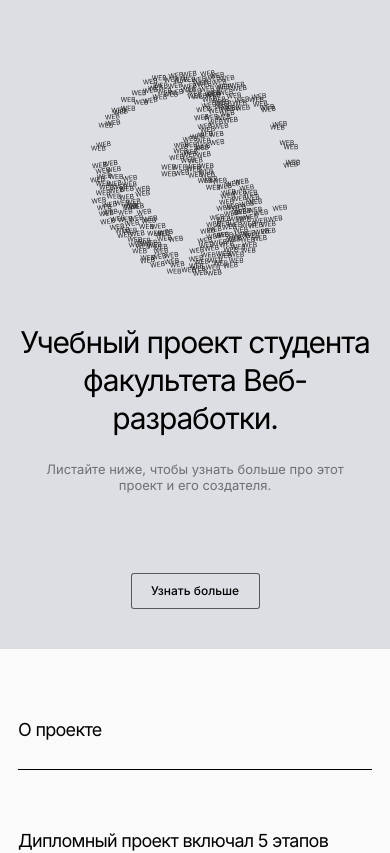
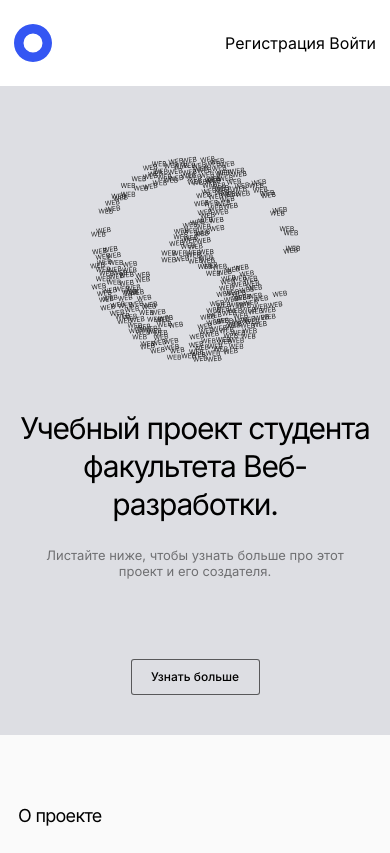
Before and after one commit to Methanoy/movies-explorer-frontend, a React (Create React App) app: page / in a window 390 px wide. Shown: the top 853 px of the page. Built offline with nearby package versions, Linux system fonts and the light colour scheme.

Commit message:
feat: add header

```diff
--- a/package.json
+++ b/package.json
@@ -8,6 +8,7 @@
     "@testing-library/user-event": "^13.5.0",
     "react": "^18.2.0",
     "react-dom": "^18.2.0",
+    "react-router-dom": "^5.2.1",
     "react-scripts": "5.0.1",
     "web-vitals": "^2.1.4"
   },
--- a/src/components/App/App.css
+++ b/src/components/App/App.css
@@ -1,3 +1,5 @@
 .app {
     font-family: 'Inter', Arial, sans-serif;
+    min-height: 100vh;
+    min-width: 320px;
 }
--- a/src/components/App/App.js
+++ b/src/components/App/App.js
@@ -1,12 +1,17 @@
-import '../../index.css';
 import './App.css';
+import React from 'react';
+import { Route } from 'react-router-dom';
+import Header from '../Header/Header';
 import Main from '../Main/Main';
 
 function App() {
 
   return (
     <div className="app">
-      <Main />
+      <Header />
+      <Route exact path="/">
+        <Main />
+      </Route>
     </div>
   );
 }
--- /dev/null
+++ b/src/components/Header/Header.css
@@ -0,0 +1,69 @@
+.header {
+    display: flex;
+    justify-content: space-around;
+}
+
+.header_theme_grey {
+    background-color: #DDDEE3;
+}
+
+.header_theme_light {
+    background-color: #FAFAFA;
+}
+
+.header__container {
+    display: flex;
+    justify-content: space-between;
+    align-items: center;
+    max-width: 1280px;
+    width: 100%;
+    margin: 0 auto;
+    padding: 0;
+    padding: 21px 70px;
+}
+
+.header__logo {
+    display: flex;
+    object-fit: contain;
+    object-position: center;
+}
+
+.header__link {
+    transition: transform .3s linear 0s, box-shadow .3s linear 0s;
+    border-radius: 50%;
+}
+
+.header__link:hover {
+    box-shadow: 0.1px 0.1px 3px #3456F3;
+    transform: scale(1.1);
+}
+
+.header__link:active {
+    box-shadow: 0.1px 0.1px 3px #3456F3 inset;
+}
+
+@media screen and (min-width: 768px) and (max-width: 1279px) {
+
+    .header__container {
+        padding: 21px 30px;
+    }
+}
+
+@media screen and (max-width: 767px) {
+
+    .header__container {
+        padding: 24px 14px;
+    }
+}
+
+@media screen and (max-width: 480px) {
+
+    .header__link:hover {
+        box-shadow: none;
+        transform: none;
+    }
+
+    .header__link:active {
+        box-shadow: none;
+    }
+}
--- /dev/null
+++ b/src/components/Header/Header.js
@@ -0,0 +1,23 @@
+import './Header.css';
+import { Link, useLocation } from 'react-router-dom';
+import headerLogo from '../../images/header__logo.svg';
+
+function Header() {
+    const currentLocation = useLocation();
+    console.log(currentLocation);
+
+    return(
+        <header className={`header header_them_${
+            currentLocation.pathname === '/' ? 'grey' : 'light'
+        }`}>
+            <div className="header__container">
+                <Link to="/" className="header__link">
+                    <img className="header__logo" src={headerLogo} alt="Логотип приложения в форме синего кольца (пончика)."/>
+                </Link>
+                <nav>Регистрация Войти</nav>
+            </div>
+        </header>
+    );
+}
+
+export default Header;
--- a/src/components/Main/Main.js
+++ b/src/components/Main/Main.js
@@ -1,20 +1,20 @@
+import './Main.css';
 import Promo from './Promo/Promo';
 import AboutProject from './AboutProject/AboutProject';
 import Techs from './Techs/Techs';
 import AboutMe from './AboutMe/AboutMe';
 import Footer from '../Footer/Footer';
-import './Main.css';
 
 function Main() {
 
   return (
-    <div className="main">
-        <Promo />
-        <AboutProject />
-        <Techs />
-        <AboutMe />
-        <Footer />
-    </div>
+    <main className="main">
+      <Promo />
+      <AboutProject />
+      <Techs />
+      <AboutMe />
+      <Footer />
+    </main>
   );
 }
 
--- a/src/components/Main/Promo/Promo.css
+++ b/src/components/Main/Promo/Promo.css
@@ -46,17 +46,16 @@
     font-size: 12px;
     line-height: 16px;
     cursor: pointer;
-    transition: border .3s ease 0s, transform .3s linear 0s, box-shadow .3s linear 0s;
+    transition: transform .3s linear 0s, box-shadow .3s linear 0s;
 }
 
 .promo__btn:hover {
-    border: 1px solid rgba(0, 0, 0, 1);
-    box-shadow: 0.1px 0.1px 3px #000;
+    box-shadow: 0.1px 0.1px 2px #000;
     transform: scale(1.05);
 }
 
 .promo__btn:active {
-    box-shadow: 0.1px 0.1px 3px #000 inset;
+    box-shadow: 0.1px 0.1px 2px #000 inset;
 }
 
 .promo__img {
@@ -133,5 +132,19 @@
 
     .promo__btn {
         margin-top: 80px;
+        transition: none;
+    }
+
+}
+
+@media screen and (max-width: 480px) {
+
+    .promo__btn:hover {
+        box-shadow: none;
+        transform: none;
+    }
+
+    .promo__btn:active {
+        box-shadow: none;
     }
 }
--- a/src/components/Main/Promo/Promo.js
+++ b/src/components/Main/Promo/Promo.js
@@ -1,7 +1,13 @@
 import './Promo.css';
 import promoLogo from '../../../images/landing-logo.svg';
+import React from "react";
 
 function Promo() {
+  const useRef = React.useRef(null);
+
+  function handleLearnMore() {
+    useRef.current.scrollIntoView({ behavior: "smooth" });
+  }
 
   return (
     <article className="promo">
@@ -9,7 +15,8 @@ function Promo() {
           <div className="promo__text-container">
               <h1 className="promo__title">Учебный проект студента факультета Веб-разработки.</h1>
               <p className="promo__text">Листайте ниже, чтобы узнать больше про этот проект и его создателя.</p>
-              <button className="promo__btn">Узнать больше</button>
+              <button ref={useRef} className="promo__btn" onClick={handleLearnMore} type="button" aria-label="Узнать больше.">Узнать больше</button>
+
           </div>
           <div className="promo__img-container">
               <img className="promo__img" src={promoLogo} alt="Изображение глобуса, нарисованного из латинских слов 'web'" />
--- a/src/index.js
+++ b/src/index.js
@@ -1,10 +1,12 @@
+import './index.css';
 import React from 'react';
-import ReactDOM from 'react-dom/client';
+import ReactDOM from 'react-dom';
+import { BrowserRouter } from 'react-router-dom';
 import App from './components/App/App';
 
-const root = ReactDOM.createRoot(document.getElementById('root'));
-root.render(
-  <React.StrictMode>
-    <App />
-  </React.StrictMode>
+ReactDOM.render(
+    <BrowserRouter>
+      <App />
+    </BrowserRouter>,
+    document.getElementById('root')
 );
```
Also changed, not shown: src/images/header__logo.svg (added), 1 other file (tests, documents, lock files or other folders).
